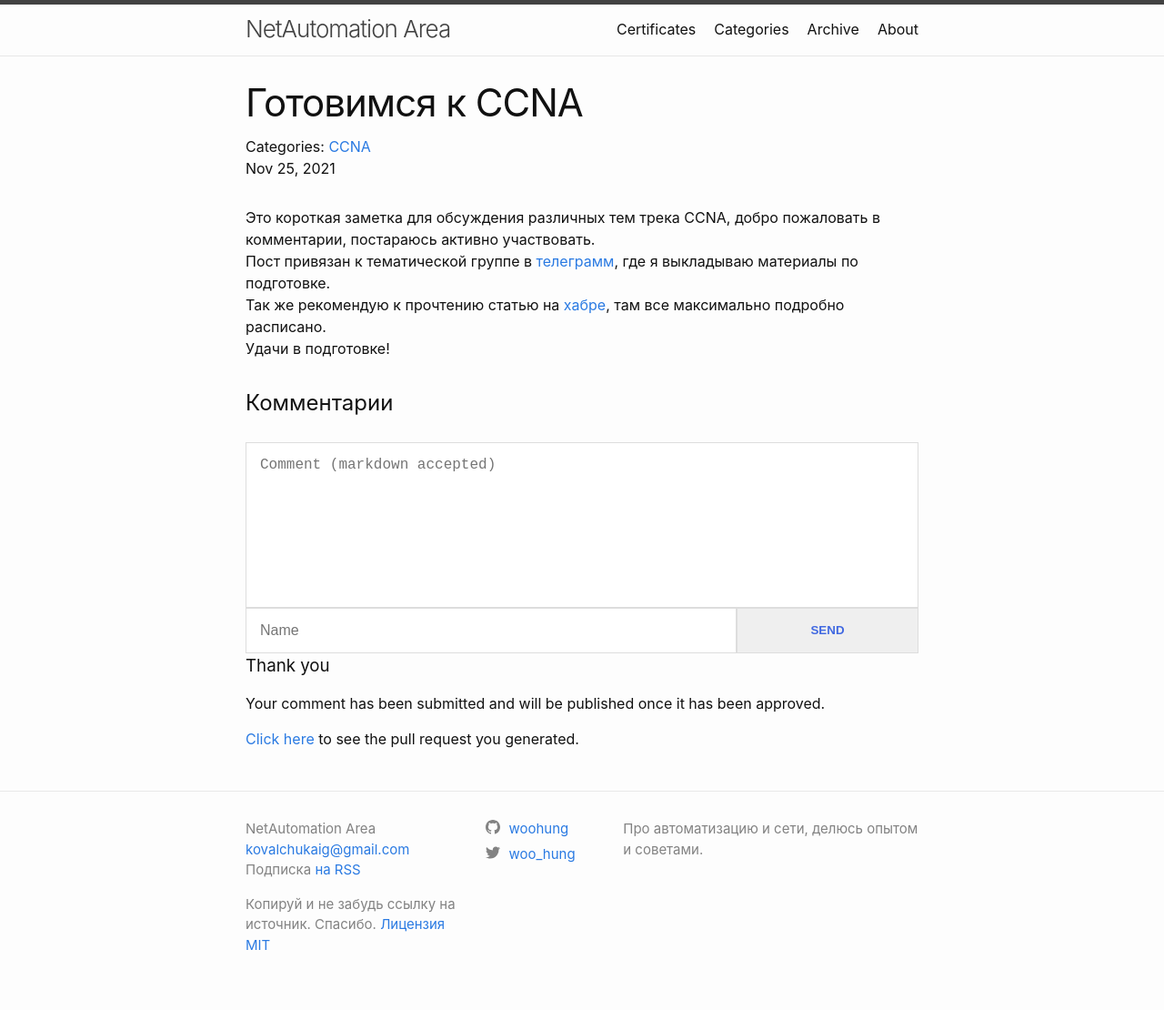
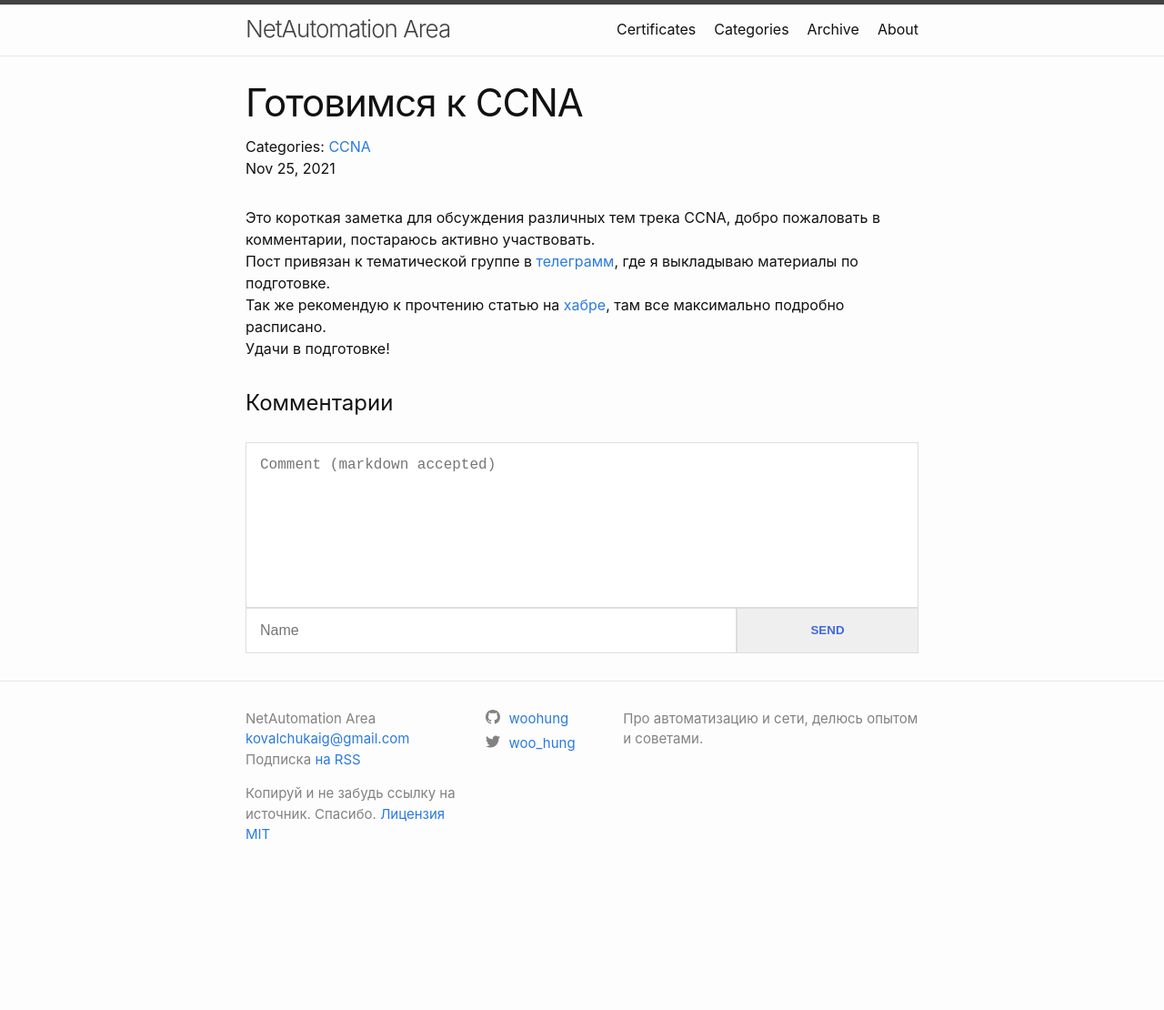
Before and after one commit to woohung/woohung.github.io, a Jekyll site: the page built from _posts/2021-11-25-Готовимся к CCNA.md, in a window 1280 px wide. Shown: the whole page at 91% size. Built offline with Jekyll 4.4.1, drawn with Linux system fonts in a browser that asks for light colours; after the commit the page ends 989 px from its top, so only the background shows below that.

Commit message:
add thanks

```diff
--- a/_includes/comment-form.html
+++ b/_includes/comment-form.html
@@ -1,6 +1,10 @@
 <!-- _includes/comment-form.html -->
 <form method="POST" action="{{ site.params.staticman.api }}" class="comment-form">
-  <input type="hidden" name="options[redirect]" value="{{ .Permalink }}#comment-submitted">
+  <input
+    name="options[redirect]"
+    type="hidden"
+    value="{{ include.thanks.html }}"
+  />
   <input name="options[slug]" type="hidden" value="{{ page.slug }}" />
 
   <textarea
@@ -22,8 +26,5 @@
 
     <button class="comment-submit" type="submit">SEND</button>
   </div>
-<div id="comment-submitted" class="dialog">
-<h3>Thank you</h3>
-  <p>Your comment has been submitted and will be published once it has been approved.</p>
-  <p><a href="https://github.com/eduardoboucas/hugo-plus-staticman/pulls">Click here</a> to see the pull request you generated.</p>
+
 </form>
--- /dev/null
+++ b/_includes/thanks.html
@@ -0,0 +1,6 @@
+<div id="comment-submitted" class="dialog">
+  <h3>Thank you</h3>
+    <p>Your comment has been submitted and will be published once it has been approved.</p>
+    <p><a href="https://github.com/woohung/woohung.github.io/pulls">Click here</a> to see the pull request you generated.</p>
+    <p><a href="#" class="btn">OK</a></p>
+</div>
```
